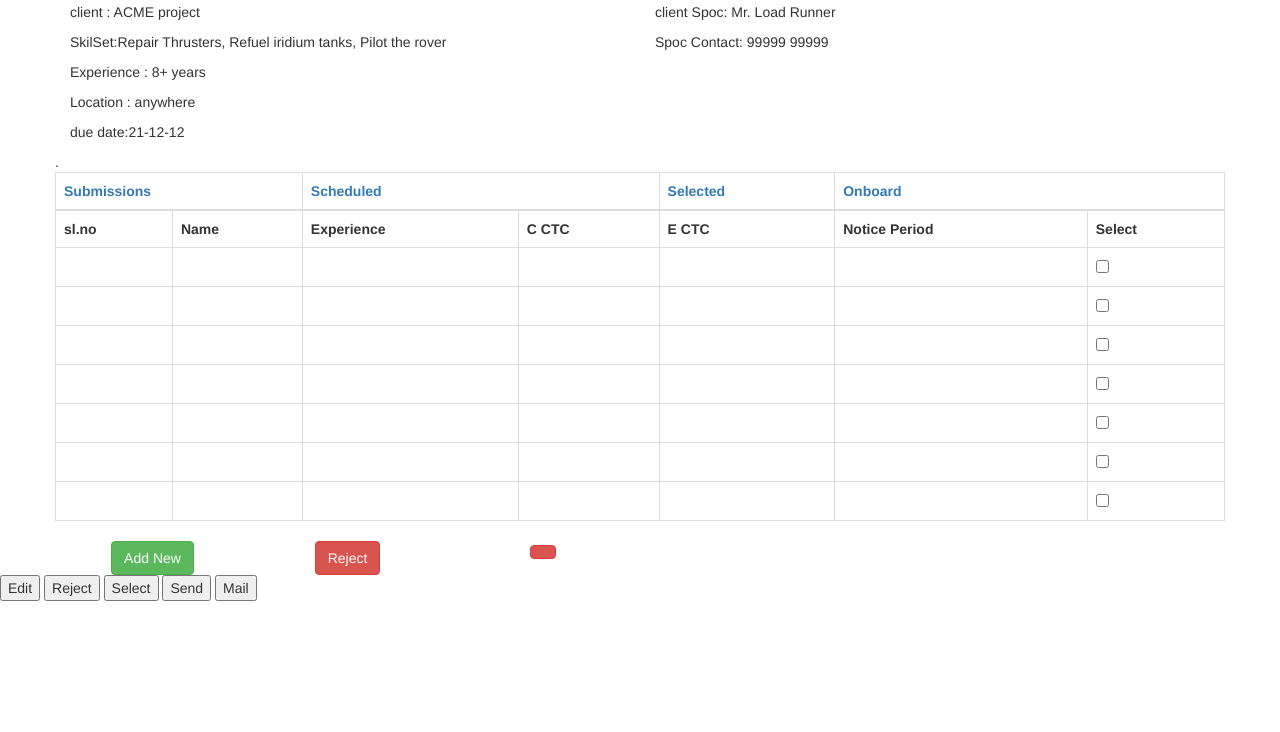
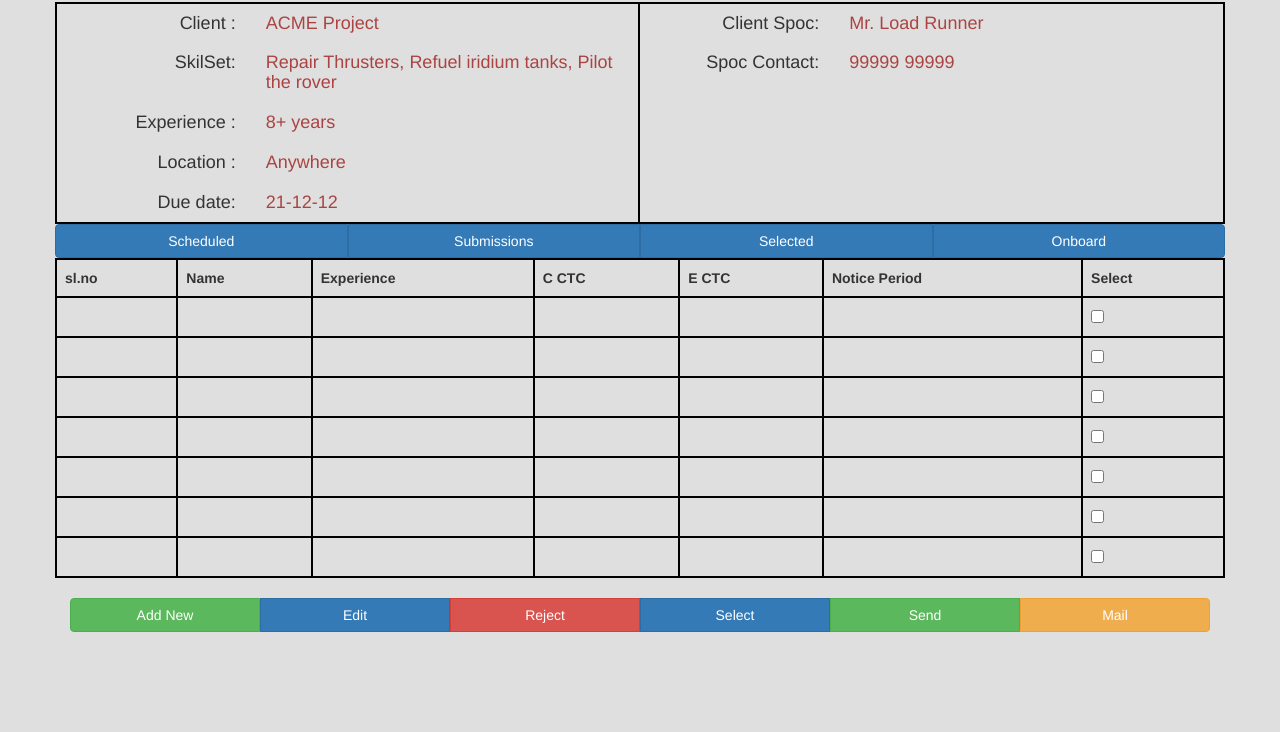
Before and after one commit to Kickbottowski/Rico, a plain HTML site: page Kycdata/kycfinal.html in a window 1280 px wide. Shown: the part 68-800 px from the top of the page. Drawn offline with nearby package versions, Linux system fonts and the light colour scheme.

Commit message:
dashboard and kycData look and feel changes

```diff
--- a/Kycdata/kycfinal.html
+++ b/Kycdata/kycfinal.html
@@ -10,8 +10,19 @@
     <link rel="stylesheet" media="screen" href="https://netdna.bootstrapcdn.com/bootstrap/3.3.4/css/bootstrap.min.css">
     <script src="https://code.jquery.com/jquery.js"></script>
     <script src="https://netdna.bootstrapcdn.com/bootstrap/3.3.4/js/bootstrap.min.js"></script>
+    <style>
+        body {
+            background: rgb(224, 223, 223);
+        }
 
-    <link href="css/style.css" rel="stylesheet">
+        #frontBody,
+        table,
+        th,
+        tr,
+        td {
+            border: 2px solid black !important;
+        }
+    </style>
 </head>
 
 <body>
@@ -19,36 +30,93 @@
     <div class="container">
 
         <div class="row">
-            <h1 class="text-center">Requirement 126</h1>
+            <h1 style="color:green;" class="text-center">Requirement 126</h1>
         </div>
 
-        <div class="row">
+        <div id="frontBody" class="row">
 
+            <div style="border-right:2px  solid black;" class="col-xs-12 col-sm-12 col-md-6 col-lg-6">
+
+                <div class="row">
+                    <div class="col-xs-4 col-sm-4 col-md-4 col-lg-4">
+                        <h4 class="text-right">Client :</h4>
+                    </div>
+
+                    <div class="col-xs-8 col-sm-8 col-md-8 col-lg-8">
+                        <h4 class="text-danger">ACME Project</h4>
+                    </div>
+                </div>
+                <div class="row">
+                    <div class="col-xs-4 col-sm-4 col-md-4 col-lg-4">
+                        <h4 class="text-right">SkilSet:</h4>
+                    </div>
+
+                    <div class="col-xs-8 col-sm-8 col-md-8 col-lg-8">
+                        <h4 class="text-danger">Repair Thrusters, Refuel iridium tanks, Pilot the rover</h4>
+                    </div>
+                </div>
+                <div class="row">
+                    <div class="col-xs-4 col-sm-4 col-md-4 col-lg-4">
+                        <h4 class="text-right">Experience :</h4>
+                    </div>
+
+                    <div class="col-xs-8 col-sm-8 col-md-8 col-lg-8">
+                        <h4 class="text-danger">8+ years</h4>
+                    </div>
+                </div>
+                <div class="row">
+                    <div class="col-xs-4 col-sm-4 col-md-4 col-lg-4">
+                        <h4 class="text-right">Location :</h4>
+                    </div>
+
+                    <div class="col-xs-8 col-sm-8 col-md-8 col-lg-8">
+                        <h4 class="text-danger">Anywhere</h4>
+                    </div>
+                </div>
+                <div class="row">
+                    <div class="col-xs-4 col-sm-4 col-md-4 col-lg-4">
+                        <h4 class="text-right">Due date:</h4>
+                    </div>
+
+                    <div class="col-xs-8 col-sm-8 col-md-8 col-lg-8">
+                        <h4 class="text-danger">21-12-12</h4>
+                    </div>
+                </div>
+            </div>
             <div class="col-xs-12 col-sm-12 col-md-6 col-lg-6">
+                <div class="row">
+                    <div class="col-xs-4 col-sm-4 col-md-4 col-lg-4">
+                        <h4 class="text-right">Client Spoc:</h4>
+                    </div>
 
-                <p>client : ACME project</p>
-                <p>SkilSet:Repair Thrusters, Refuel iridium tanks, Pilot the rover</p>
-                <p>Experience : 8+ years</p>
-                <p>Location : anywhere</p>
-                <p>due date:21-12-12</p>
+                    <div class="col-xs-8 col-sm-8 col-md-8 col-lg-8">
+                        <h4 class="text-danger">Mr. Load Runner</h4>
+                    </div>
+                </div>
+                <div class="row">
+                    <div class="col-xs-4 col-sm-4 col-md-4 col-lg-4">
+                        <h4 class="text-right">Spoc Contact:</h4>
+                    </div>
+
+                    <div class="col-xs-8 col-sm-8 col-md-8 col-lg-8">
+                        <h4 class="text-danger"> 99999 99999</h4>
+                    </div>
+                </div>
             </div>
-
-            <div class="col-xs-12 col-sm-12 col-md-6 col-lg-6">
-                <p>client Spoc: Mr. Load Runner</p>
-                <p>Spoc Contact: 99999 99999</p>
-            </div>
-
-
         </div>
 
         <div class="row">
             <table class="table table-responsive table-bordered table-hover">
                 <thead>
-                    <th colspan="2"><a href="#">Submissions</a></th>
-                    .
-                    <th colspan="2"><a href="#">Scheduled</a></th>
-                    <th colspan="1"><a href="#">Selected</a></th>
-                    <th colspan="2"><a href="#">Onboard</a></th>
+                    <tr>
+                        <div class="btn-group btn-group-justified">
+                            <a class=" btn btn-primary">Scheduled</a>
+                            <a class=" btn btn-primary">Submissions</a>
+                            <a class=" btn btn-primary">Selected</a>
+                            <a class=" btn btn-primary">Onboard</a>
+                        </div>
+                    </tr>
+
                 </thead>
                 <tbody>
                     <tr>
@@ -126,30 +194,19 @@
                 </tbody>
             </table>
         </div>
-        <div class="row text-center">
+        <div class="row">
 
-            <div class="col-xs-2 col-sm-2 col-md-2 col-lg-2">
-                <button class="btn btn-success">Add New</button>
+            <div style="margin-bottom:5%;" class="col-xs-12 col-sm-12 col-md-12 col-lg-12">
+                <div class="btn-group btn-group-justified">
+                    <a class="btn btn-success ">Add New</a>
+                    <a class="btn btn-primary  ">Edit</a>
+                    <a class="btn btn-danger ">Reject</a>
+                    <a class="btn btn-primary ">Select</a>
+                    <a class="btn btn-success ">Send</a>
+                    <a class="btn btn-warning ">Mail</a>
+                </div>
             </div>
-            <div class="col-xs-2 col-sm-2 col-md-2 col-lg-2">
-                <button class="btn btn-danger">Reject</button>
-            </div>
-            <div class="col-xs-2 col-sm-2 col-md-2 col-lg-2">
-                <button class="btn btn-danger"></button>
-            </div>
-
         </div>
-    </div>
-    <div>
-
-
-
-
-        <button>Edit</button>
-        <button>Reject</button>
-        <button>Select</button>
-        <button>Send</button>
-        <button>Mail</button>
     </div>
 </body>
 
```
Also changed, not shown: dashboard/dashfinal.html (+55 -35 lines), dashboard/quicktask.html (+23 -4 lines), loginpage/loginFin.html (+1 -1 lines), dashboard/Rico-2.0.jpg-screens-1.jpg (added).
